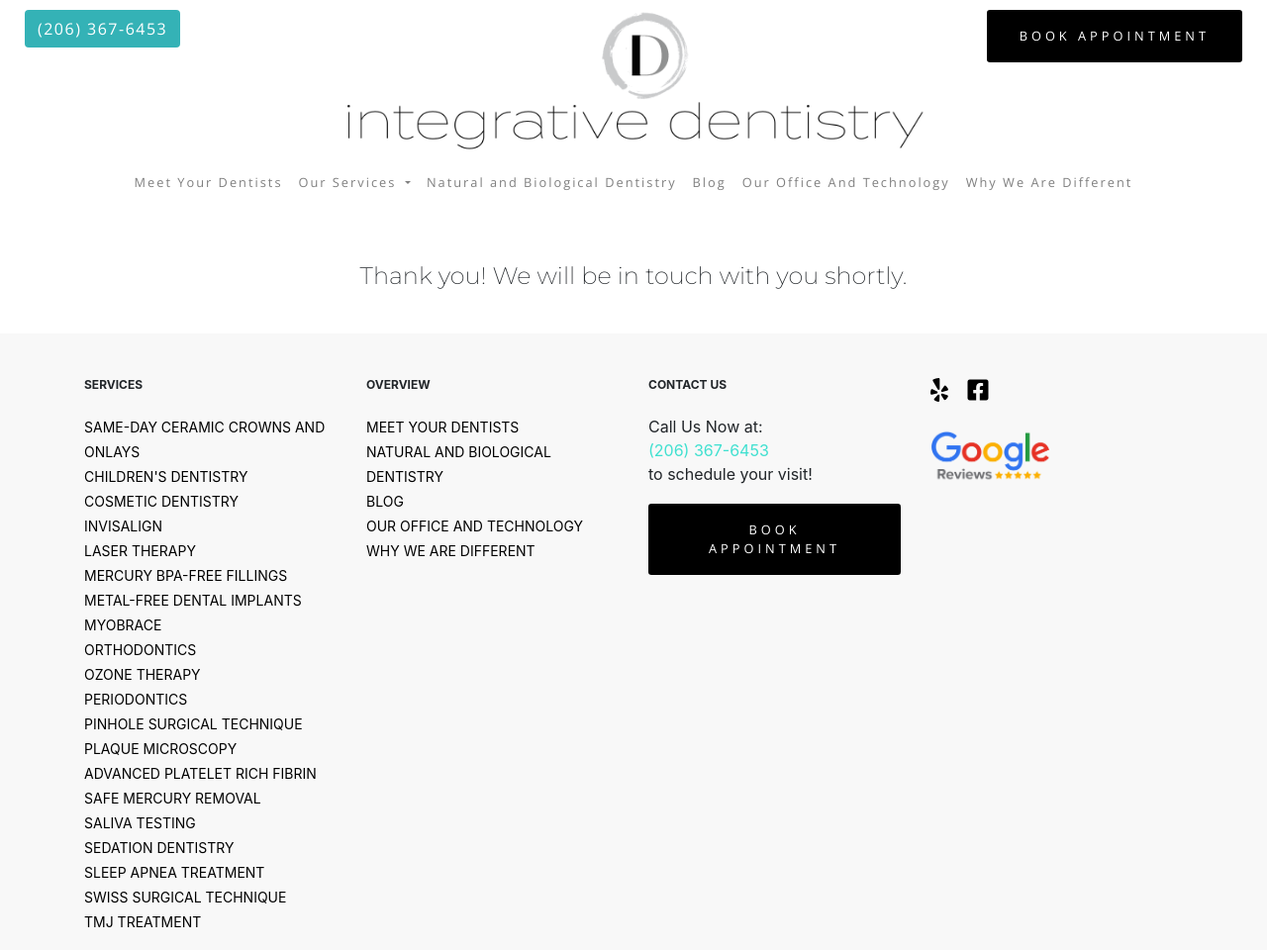
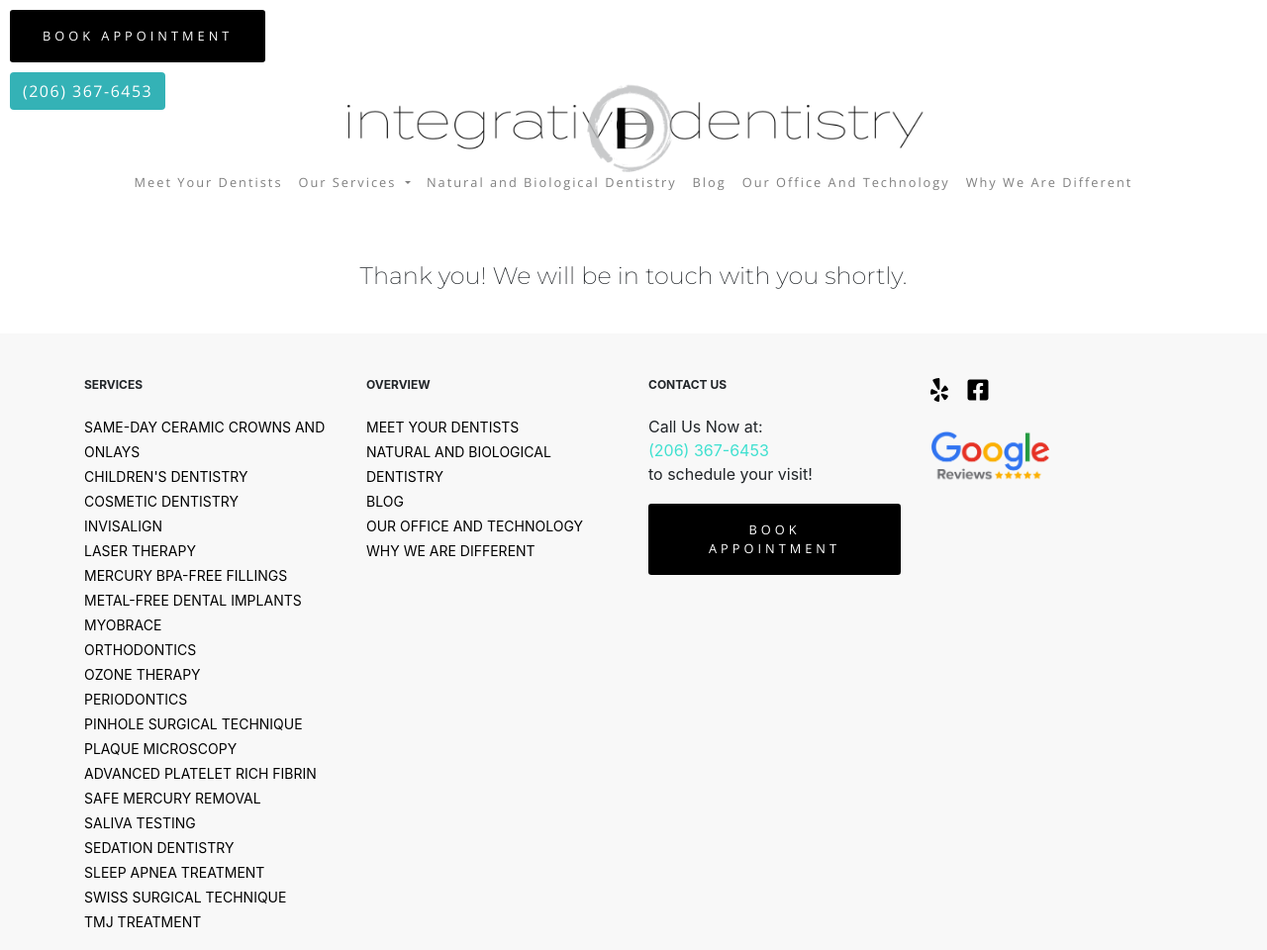
Before and after one commit to Karynvo/integrativejekyll, a Jekyll site: the page built from thanks.html, in a window 1280 px wide and 960 px high. Shown: the whole window at 99% size. Built offline with Jekyll 4.4.1, drawn with Linux system fonts in a browser that asks for light colours.

Commit message:
no sticky-top wip

```diff
--- a/_includes/header.html
+++ b/_includes/header.html
@@ -22,16 +22,16 @@
 </head>
 
 <body>
-    <div id="header-contact" class="header-info-bar sticky-top">
-        <div class="col">
-            <div class="float-left upper-header">
-                <div><a class="btn upper-header-tel" role="button" href="tel:(206) 367-6453">(206) 367-6453</a></div>
+    <div id="header-contact" class="header-info-bar d-flex justify-content-between">
+        <div id="header-contact-fixed">
+            <div class="upper-header">
+                <div><a class="btn book-button" role="button" href="/request-an-appointment/">BOOK APPOINTMENT</a></div>
             </div>
             <div class="icon-logo">
                 <img id="icon-logo-img" src="/assets/images/IDNewLogoFINAL.png" alt="Integrative Dentistry Logo" title="Integrative Dentistry Logo" style="width:200px;"/>
             </div>
-            <div class="float-right upper-header">
-                <div><a class="btn book-button" role="button" href="/request-an-appointment/">BOOK APPOINTMENT</a></div>
+            <div class="upper-header">
+                    <div><a class="btn upper-header-tel" role="button" href="tel:(206) 367-6453">(206) 367-6453</a></div>
             </div>
         </div>
     </div>
--- a/assets/css/index.css
+++ b/assets/css/index.css
@@ -671,3 +671,8 @@ label.error {
     z-index: 1000;
     background-color:white;
 }
+
+.sticky-header-info-bar {
+    position: fixed;
+    top: 0;
+}
--- a/assets/js/index.js
+++ b/assets/js/index.js
@@ -14,9 +14,11 @@ jQuery(document).ready(function ($) {
     if(window.pageYOffset > 0){
       document.getElementById("icon-logo-img").classList.add("skinny")
       headerContact.classList.add("short");
+      document.getElementById("header-contact-fixed").classList.add("sticky-header-info-bar");
     }else {
       document.getElementById("icon-logo-img").classList.remove("skinny")
       headerContact.classList.remove("short");
+      document.getElementById("header-contact-fixed").classList.remove("sticky-header-info-bar");
     }
 
     // Get the offset position of the navbar
```
